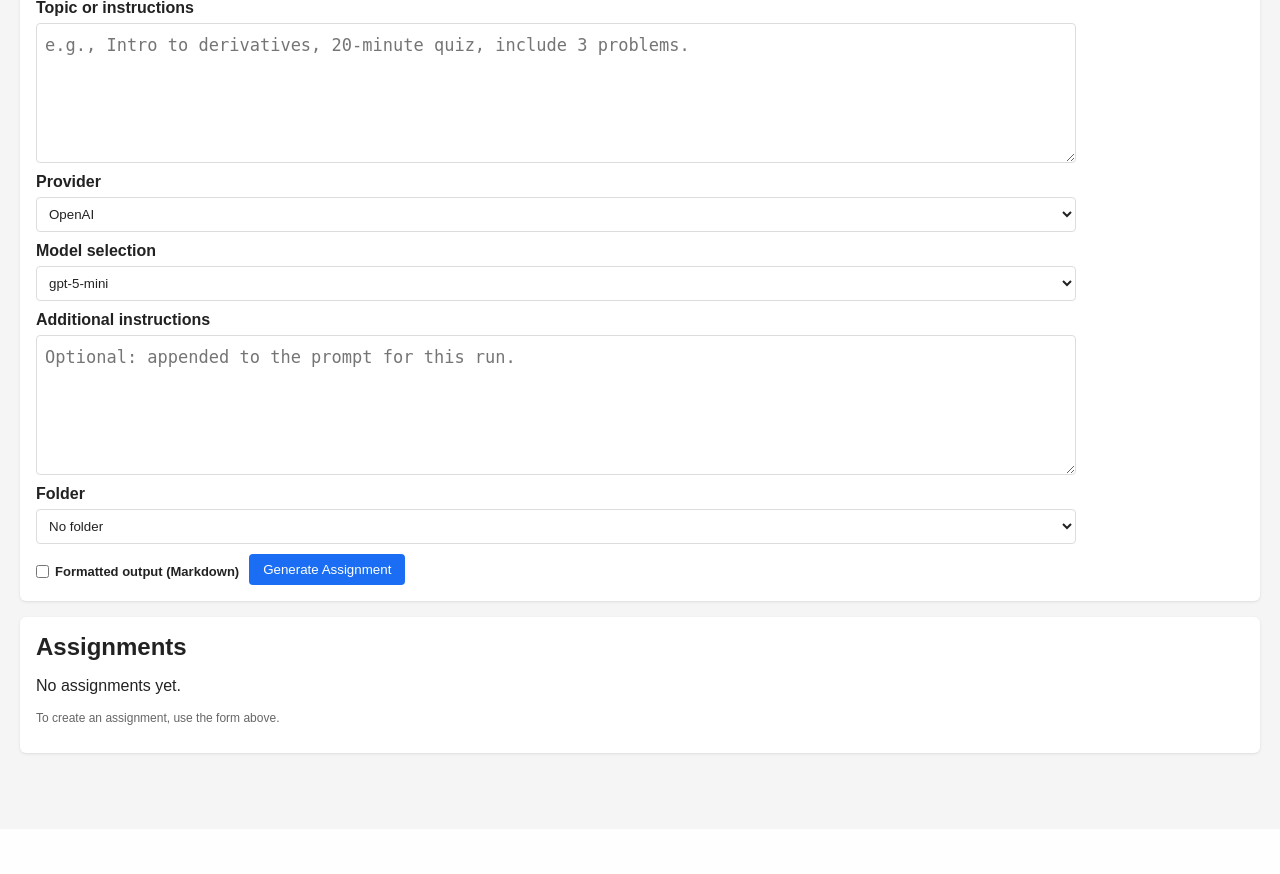
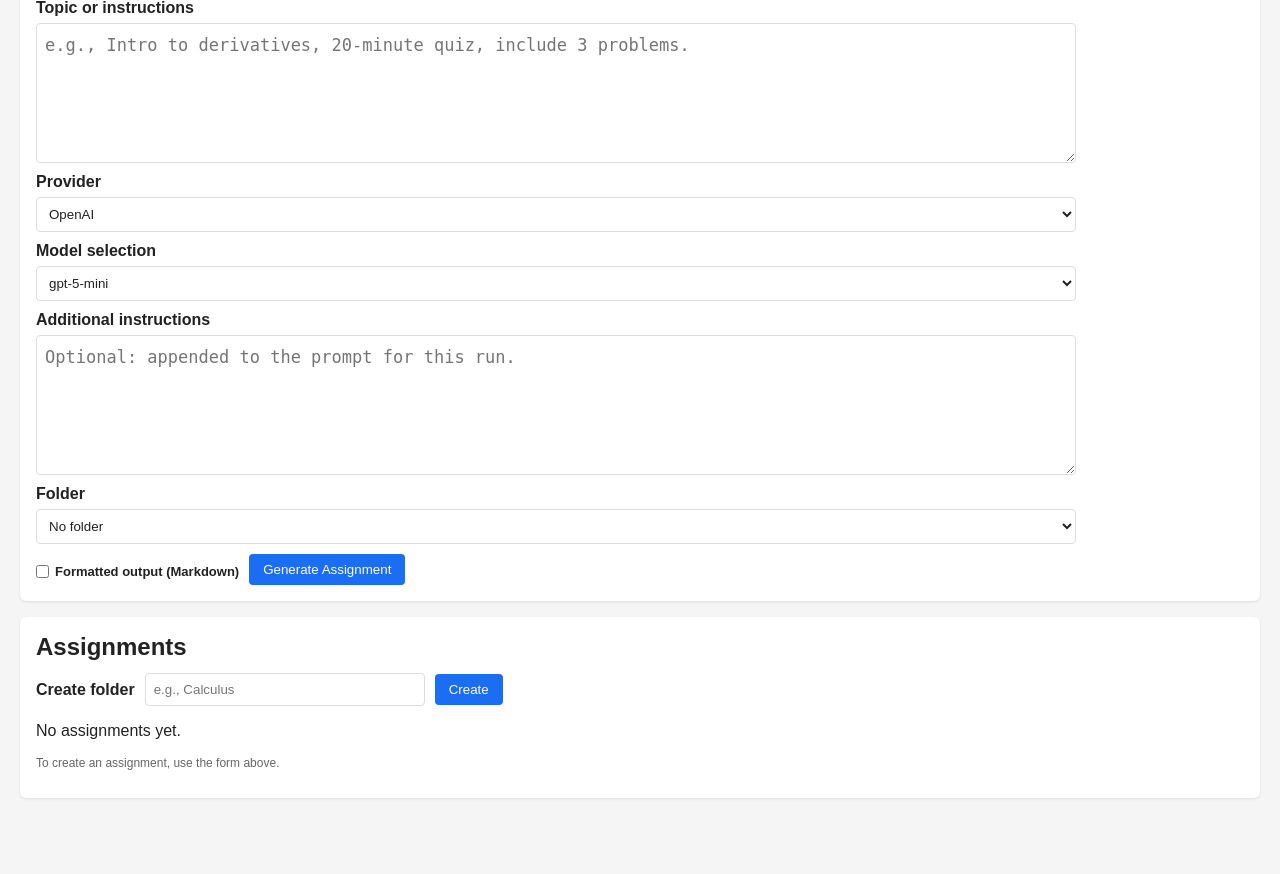
Before and after one commit to ampapacek/SAGE, a Flask app: page /assignments in a window 1280 px wide. Shown: the part 659-1533 px from the top of the page. Before the commit the page ends 1414 px from the top, so only its background shows below. Run offline with Flask 3, Linux system fonts and the light colour scheme; data that the repository does not hold is empty; some libraries are stand-ins or nearby versions.

Commit message:
Add folder creation form and show empty folders

```diff
--- a/app.py
+++ b/app.py
@@ -95,6 +95,7 @@ TRANSLATIONS = {
         "assignments_toggle_create": "Toggle Create Assignment",
         "assignments_generate_title": "Generate Assignment",
         "assignments_title": "Assignments",
+        "create_folder": "Create folder",
         "assignment_generation_status": "Assignment generation",
         "assignment_generation_running": "Running",
         "assignment_generation_done": "Finished",
@@ -392,6 +393,7 @@ TRANSLATIONS = {
         "assignments_toggle_create": "Zobrazit/skrýt formulář",
         "assignments_generate_title": "Vygenerovat úkol",
         "assignments_title": "Úkoly",
+        "create_folder": "Vytvořit složku",
         "assignment_generation_status": "Generování úkolu",
         "assignment_generation_running": "Probíhá",
         "assignment_generation_done": "Dokončeno",
@@ -1098,6 +1100,18 @@ def _folder_name_map(assignments=None, rows=None):
     return names
 
 
+def _folder_order_name_map(include_unsorted):
+    names = {}
+    rows = FolderOrder.query.all()
+    for row in rows:
+        if not row.sort_key or not row.name:
+            continue
+        if row.sort_key == FOLDER_UNSORTED_KEY and not include_unsorted:
+            continue
+        names[row.sort_key] = row.name
+    return names
+
+
 def _ordered_folder_keys(names_map, include_unsorted):
     if not names_map and not include_unsorted:
         return []
@@ -1137,6 +1151,9 @@ def _folder_options(assignments=None, include_archived=False):
         names_map = _folder_name_map(rows=rows)
     else:
         names_map = _folder_name_map(assignments=assignments)
+    order_map = _folder_order_name_map(include_unsorted=False)
+    for key, name in order_map.items():
+        names_map.setdefault(key, name)
     return _ordered_folder_names(names_map)
 
 
@@ -1180,6 +1197,10 @@ def _build_folder_groups(assignments, include_unassigned, unassigned_label, arch
             }
         folder_map[key]["assignments"].append(assignment)
     names_map = _folder_name_map(assignments=assignments)
+    if not archived:
+        order_map = _folder_order_name_map(include_unsorted=include_unassigned)
+        for key, name in order_map.items():
+            names_map.setdefault(key, name)
     include_unsorted = include_unassigned or bool(unassigned)
     ordered_keys = _ordered_folder_keys(names_map, include_unsorted)
     for key in ordered_keys:
@@ -1200,6 +1221,19 @@ def _build_folder_groups(assignments, include_unassigned, unassigned_label, arch
             group["order_key"] = key
             group["reorderable"] = True
             foldered_assignments.append(group)
+        else:
+            display_name = names_map.get(key)
+            if display_name:
+                foldered_assignments.append(
+                    {
+                        "name": display_name,
+                        "value": display_name,
+                        "order_key": key,
+                        "reorderable": True,
+                        "assignments": [],
+                        "archived": archived,
+                    }
+                )
     return foldered_assignments
 
 
@@ -2343,6 +2377,28 @@ def create_app():
         db.session.commit()
         return jsonify({"ok": True, "folder_name": assignment.folder_name or ""})
 
+    @app.route("/folders/create", methods=["POST"])
+    def create_folder():
+        folder_name = _normalize_folder_name(request.form.get("folder_name", ""))
+        if not folder_name:
+            flash("Folder name is required.")
+            return redirect(url_for("list_assignments"))
+
+        sort_key = folder_name.lower()
+        existing_order = FolderOrder.query.filter(FolderOrder.sort_key == sort_key).first()
+        if existing_order:
+            existing_order.name = folder_name
+            db.session.commit()
+            return redirect(url_for("list_assignments"))
+
+        max_position = db.session.query(func.max(FolderOrder.position)).scalar()
+        next_position = (max_position or 0) + 1
+        db.session.add(
+            FolderOrder(name=folder_name, sort_key=sort_key, position=next_position)
+        )
+        db.session.commit()
+        return redirect(url_for("list_assignments"))
+
     @app.route("/folders/rename", methods=["POST"])
     def rename_folder():
         current_name = _normalize_folder_name(
@@ -2515,6 +2571,9 @@ def create_app():
             )
 
         names_map = _folder_name_map(assignments=assignments)
+        order_map = _folder_order_name_map(include_unsorted=True)
+        for map_key, name in order_map.items():
+            names_map.setdefault(map_key, name)
         unassigned_exists = any(
             not _normalize_folder_name(assignment.folder_name)
             for assignment in assignments
--- a/templates/assignments.html
+++ b/templates/assignments.html
@@ -127,6 +127,17 @@
 
   <div class="card">
     <h2>{{ t('assignments_title') }}</h2>
+    <form method="post" action="{{ url_for('create_folder') }}" class="folder-create-form">
+      <label for="create-folder-name">{{ t('create_folder') }}</label>
+      <input
+        type="text"
+        id="create-folder-name"
+        name="folder_name"
+        placeholder="{{ t('folder_new_placeholder') }}"
+        required
+      />
+      <button type="submit">{{ t('create') }}</button>
+    </form>
     {% if viewing_folder %}
       <div class="folder-view-banner">
         <p class="helper-text">{{ t('viewing_folder') }}: {{ viewing_folder }}</p>
--- a/templates/base.html
+++ b/templates/base.html
@@ -176,6 +176,10 @@
       .folder-rename-form label { margin: 0; font-weight: 600; }
       .folder-rename-form input[type="text"] { max-width: 280px; }
       .folder-rename-form button { margin-top: 0; }
+      .folder-create-form { display: flex; align-items: center; gap: 10px; flex-wrap: wrap; margin: 8px 0 12px; }
+      .folder-create-form label { margin: 0; font-weight: 600; }
+      .folder-create-form input[type="text"] { max-width: 280px; }
+      .folder-create-form button { margin-top: 0; }
       .folder-delete-form { display: flex; flex-direction: column; gap: 8px; margin: 8px 0 12px; }
       .folder-delete-form label { font-weight: 600; }
       .folder-delete-options { display: flex; flex-wrap: wrap; gap: 12px; }
```
